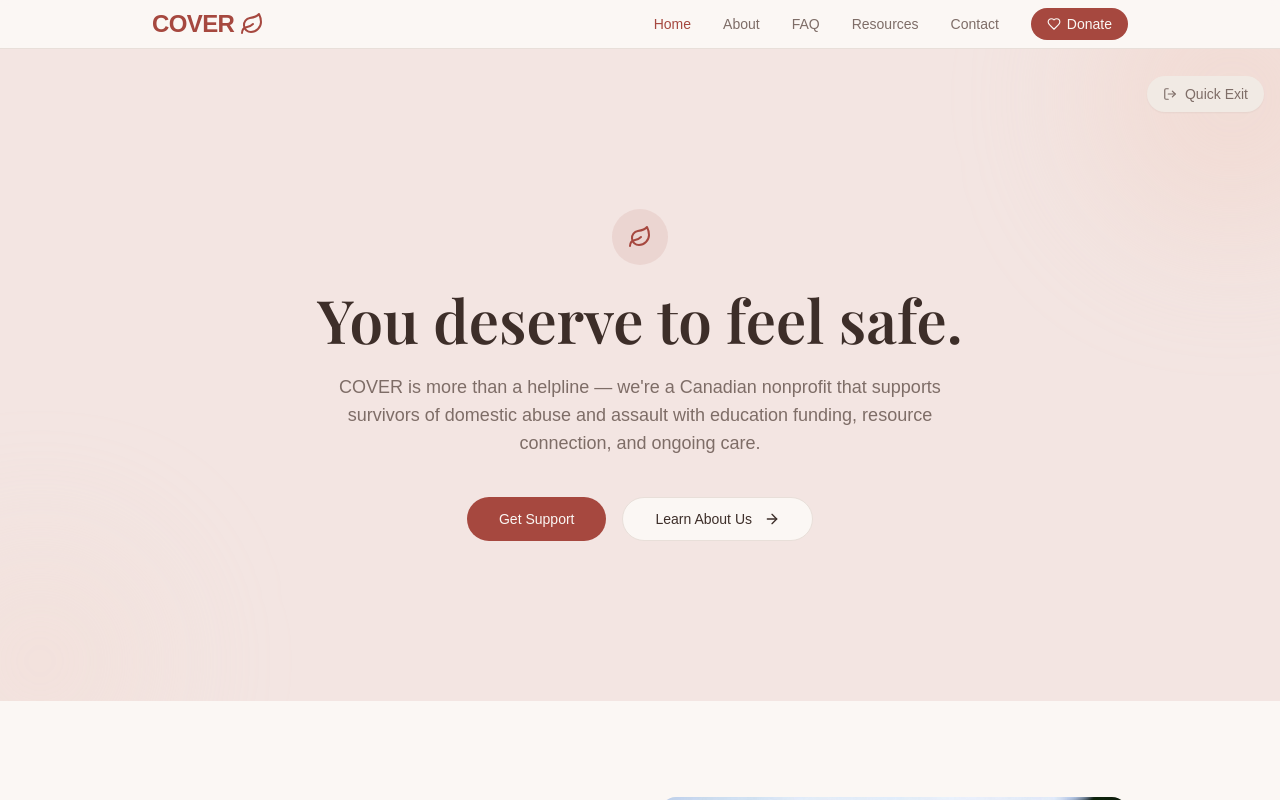
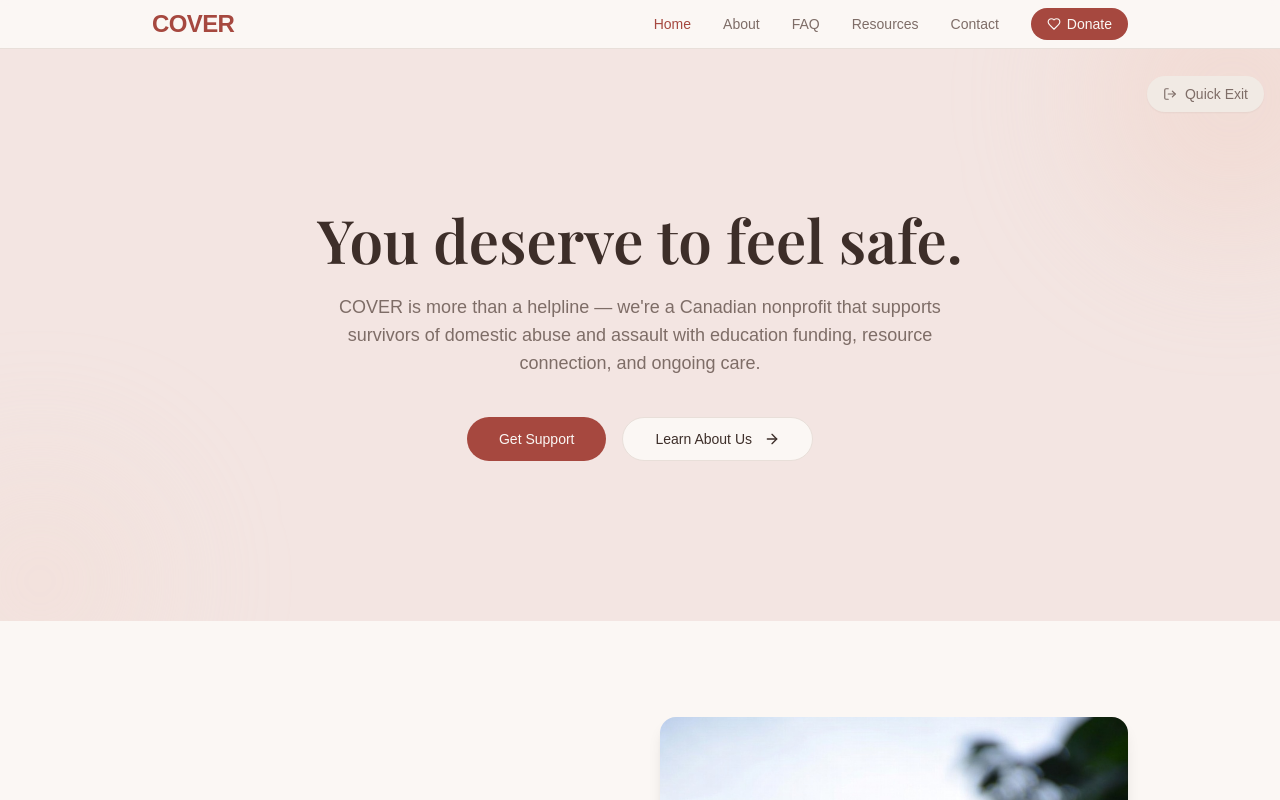
Before and after one commit to saadixsd/cover, a React (Vite) app: page / in a window 1280 px wide. Shown: the top 800 px of the page. Built offline with nearby package versions, Linux system fonts and the light colour scheme; the HTML template or start-up script is replaced by a standard one; a web font is replaced by a local one.

Commit message:
Changes
Co-authored-by: saadixsd <160436315+saadixsd@users.noreply.github.com>

```diff
--- a/src/components/Footer.tsx
+++ b/src/components/Footer.tsx
@@ -1,5 +1,5 @@
 import { Link } from "react-router-dom";
-import { ExternalLink, Leaf } from "lucide-react";
+import { ExternalLink } from "lucide-react";
 import { CONTACT_EMAIL } from "@/lib/contact";
 
 const Footer = () => {
@@ -8,7 +8,7 @@ const Footer = () => {
       <div className="container mx-auto max-w-5xl px-4 py-10 sm:px-6 sm:py-12">
         <div className="grid gap-8 sm:grid-cols-2 lg:grid-cols-4">
           <div>
-            <h3 className="flex items-center gap-1.5 font-serif text-lg font-semibold text-foreground">COVER <Leaf className="h-4 w-4 text-primary" /></h3>
+            <h3 className="font-serif text-lg font-semibold text-foreground">COVER</h3>
             <p className="mt-2 text-sm text-muted-foreground leading-relaxed">
               Confidential support for students and individuals across Canada.
             </p>
--- a/src/components/Header.tsx
+++ b/src/components/Header.tsx
@@ -1,6 +1,6 @@
 import { Link, useLocation } from "react-router-dom";
 import { useState } from "react";
-import { Menu, X, Heart, Leaf } from "lucide-react";
+import { Menu, X, Heart } from "lucide-react";
 import { cn } from "@/lib/utils";
 
 const navLinks = [
@@ -26,7 +26,6 @@ const Header = () => {
           <span className="text-xl font-bold tracking-tight text-primary sm:text-2xl">
             COVER
           </span>
-          <Leaf className="h-5 w-5 text-primary sm:h-6 sm:w-6" />
         </Link>
 
         {/* Desktop nav */}
--- a/src/pages/Index.tsx
+++ b/src/pages/Index.tsx
@@ -1,5 +1,5 @@
 import { Link } from "react-router-dom";
-import { Heart, Shield, GraduationCap, Leaf, Users, BookOpen, HandHeart, ArrowRight } from "lucide-react";
+import { Heart, Shield, GraduationCap, Users, BookOpen, HandHeart, ArrowRight } from "lucide-react";
 import { Button } from "@/components/ui/button";
 import { Card, CardContent } from "@/components/ui/card";
 import Layout from "@/components/Layout";
@@ -58,9 +58,6 @@ const Index = () => {
 
         <div className="container relative mx-auto max-w-4xl px-4 text-center sm:px-6">
           <FadeIn>
-            <div className="mx-auto mb-6 flex h-14 w-14 items-center justify-center rounded-full bg-primary/10">
-              <Leaf className="h-6 w-6 text-primary" />
-            </div>
             <h1 className="font-serif text-3xl font-semibold leading-tight text-foreground sm:text-4xl md:text-5xl lg:text-6xl">
               You deserve to feel safe.
             </h1>
```
